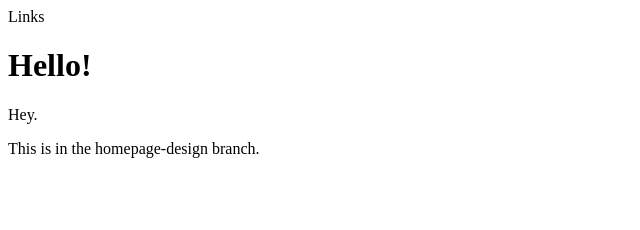
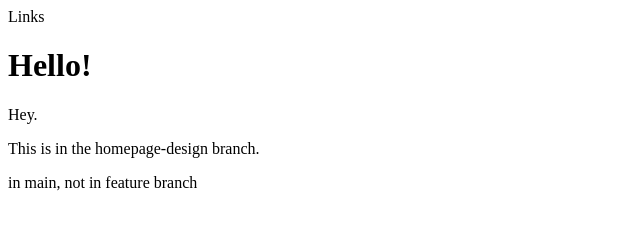
Before and after one commit to elysewelsh/my-first-repo, a plain HTML site: page index.html in a window 1280 px wide. Shown: the whole page, without its empty margins (0-640 px from the left). Drawn offline with Linux system fonts and the light colour scheme.

Commit message:
added a section with text to create merge issue

```diff
--- a/index.html
+++ b/index.html
@@ -7,5 +7,8 @@
     <h1>Hello!</h1>
     <p>Hey.</p>
     <p>This is in the homepage-design branch.</p>
+    <section>
+      <p> in main, not in feature branch</p>
+    </section></p>
   </body>
 </html>
```
